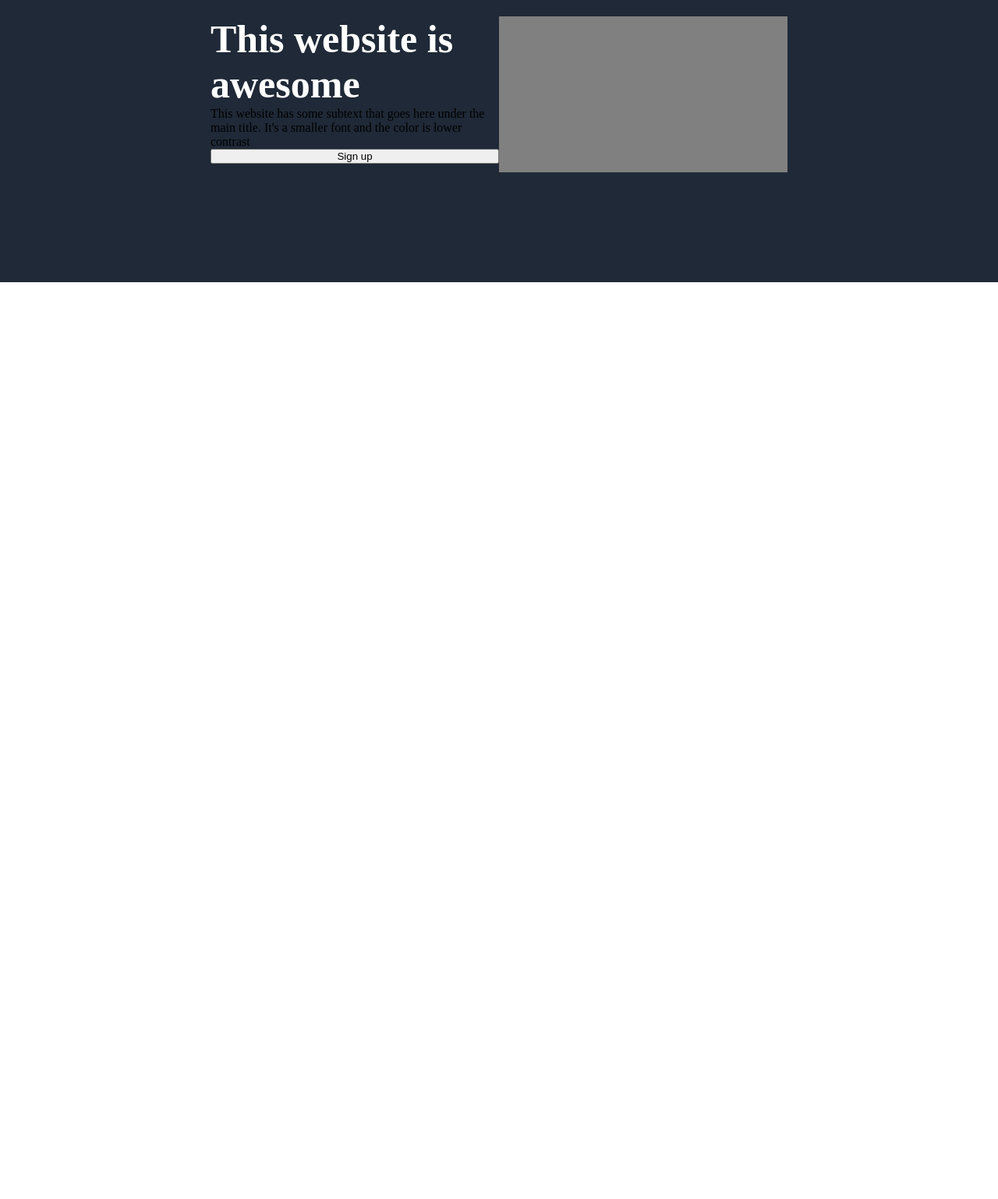
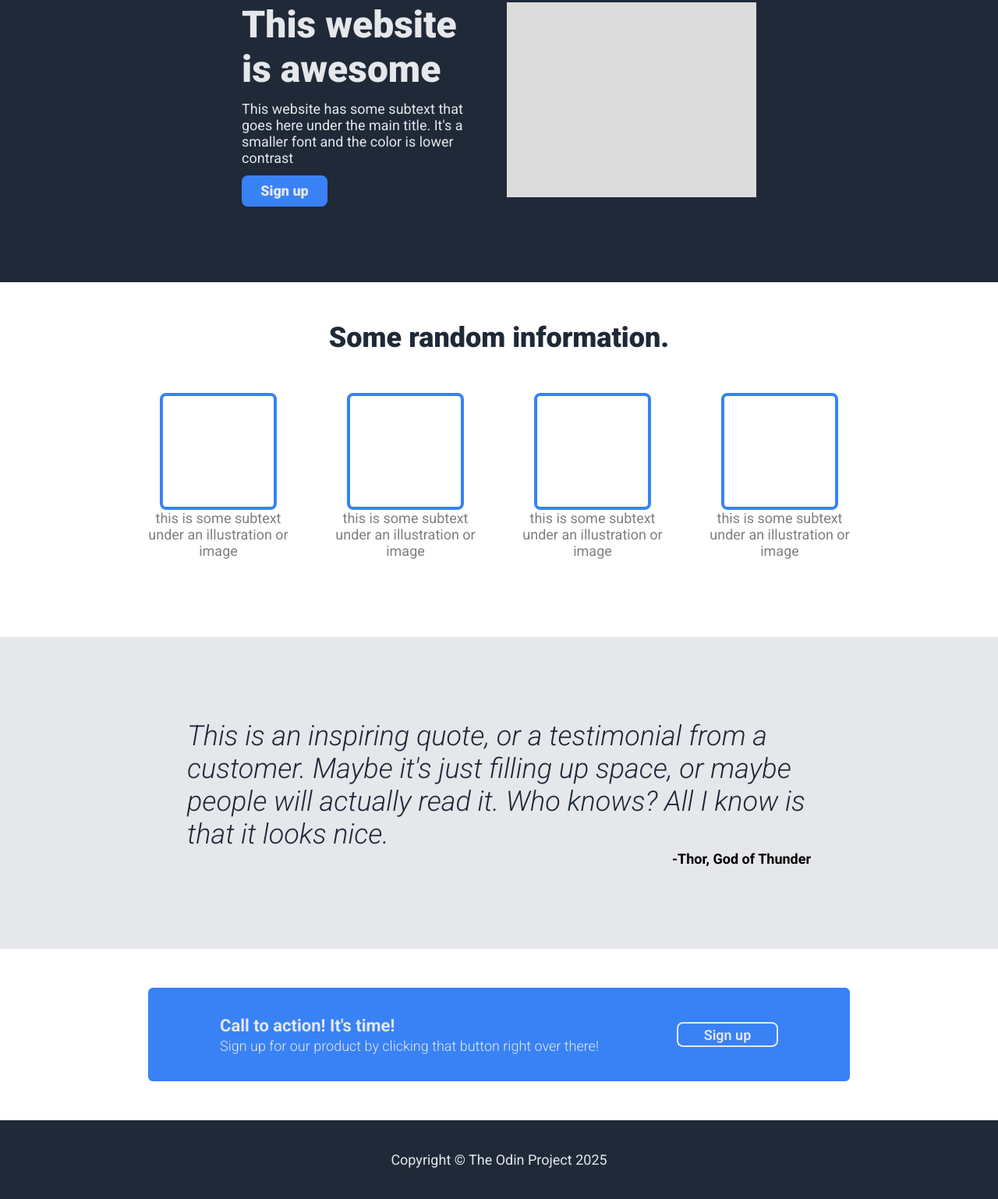
Before and after one commit to nublius/landing-page, a plain HTML site: page index.html in a window 1280 px wide. Shown: the part 188-1726 px from the top of the page at 78% size. Before the commit the page ends 800 px from the top, so only its background shows below. Drawn offline with Linux system fonts and the light colour scheme.

Commit message:
Finish project

```diff
--- a/index.html
+++ b/index.html
@@ -2,6 +2,9 @@
 <html lang="en">
     <head>
         <link href="styles.css" rel="stylesheet">
+        <link rel="preconnect" href="https://fonts.googleapis.com">
+    <link rel="preconnect" href="https://fonts.gstatic.com" crossorigin>
+    <link href="https://fonts.googleapis.com/css2?family=Roboto:ital,wght@0,100..900;1,100..900&display=swap" rel="stylesheet">
         <title>Landing Page</title>
     </head>
 
@@ -19,12 +22,51 @@
             <section class="flex hero-container">
                 <div class="flex info-container">
                     <h1>This website is awesome</h1>
-                    <p>This website has some subtext that goes here under the main title. It's a smaller font and the color is lower contrast</p>
-                    <button>Sign up</button>
+                    <p class="hero-p">This website has some subtext that goes here under the main title. It's a smaller font and the color is lower contrast</p>
+                    <button class="sign-up">Sign up</button>
                 </div>
-                <div class="hero-img">
-                </div>
+                <div class="hero-img"></div>
             </section>
         </section>
+        <section class="flex second-container">
+            <h2>Some random information.</h2>
+            <div class="flex box-container">
+                <div class="flex img-info-group">
+                    <div class="box"></div>
+                    <p class="box-info">this is some subtext under an illustration or image</p>
+                </div>
+                <div class="flex img-info-group">
+                    <div class="box"></div>
+                    <p class="box-info">this is some subtext under an illustration or image</p>
+                </div>
+                <div class="flex img-info-group">
+                    <div class="box"></div>
+                    <p class="box-info">this is some subtext under an illustration or image</p>
+                </div>
+                <div class="flex img-info-group">
+                    <div class="box"></div>
+                    <p class="box-info">this is some subtext under an illustration or image</p>
+                </div>
+            </div>
+        </section>
+        <section class="flex third-container">
+            <div class="flex quote-container">
+                <p class="quote">This is an inspiring quote, or a testimonial from a customer. Maybe it's just filling up space, or maybe people will actually read it. Who knows? All I know is that it looks nice.</p>
+                <h3>-Thor, God of Thunder</h3>
+            </div>
+        </section>
+        <section class="flex fourth-container">
+            <div class="flex call-to-action">
+                <div class="flex call-info">
+                    <h4 class="call-to-action-text">Call to action! It's time!</h4>
+                    <p class="call-to-action-text">Sign up for our product by clicking that button right over there!</p>
+                </div>
+                <button class="sign-up-2">Sign up</button>
+            </div>
+        </section>
+
+        <footer class="flex footer-container">
+            <p class="copyright">Copyright &#169 The Odin Project 2025</p>
+        </footer>
     </body>
 </html>
--- a/styles.css
+++ b/styles.css
@@ -2,6 +2,7 @@
     margin: 0px;
     padding: 0px;
     box-sizing: border-box;
+    font-family: 'Roboto'; font-size: 18px;
 }
 
 .flex {
@@ -10,7 +11,7 @@
 
 .first-container {
     background-color: #1F2937;
-    padding: 0px 270px;
+    padding: 0px 310px;
     flex-direction: column;
     min-height: 550px;
 }
@@ -18,6 +19,7 @@
 .navbar {
     justify-content: flex-end;
     flex: 1;
+    margin-top: 15px;
 }
 
 ul{
@@ -27,39 +29,171 @@ ul{
 
 li {
     list-style-type: none;
-    color: white;
+    color: #e5e7eb;
 }
 
 a {
     text-decoration: none;
-    color: white;
+    color: #e5e7eb;
 }
 
 li.logo {
     margin-right: auto;
-}
-
-h1 {
-    color: white;
-}
-
-.info-container {
-    flex-direction: column;
-    width: 400px;
+    font-weight: 900;
+    font-size: 24px;
 }
 
 .hero-container {
     margin-top: 50px;
     justify-content: space-between;
     flex: 1;
-}
-
-.hero-img {
-    width: 400px;
-    height: 200px;
-    background-color: grey;
+    gap: 50px;
 }
 
 h1 {
-    font-size: 50px;
+    color: #e5e7eb;
+    font-weight: 900;
+    font-size: 48px;
 }
+
+.info-container {
+    flex-direction: column;
+    width: 500px;
+    gap: 12px;
+}
+.hero-img {
+    width: 550px;
+    height: 250px;
+    background-color: gainsboro;
+}
+
+.hero-p {
+    color: #e5e7eb;
+}
+
+.sign-up {
+    background-color: #3882F6;
+    border-radius: 8px;
+    color: #e5e7eb;
+    border: none;
+    text-decoration: none;
+    width: 110px;
+    height: 40px;
+    font-weight: 900;
+}
+
+.second-container {
+    flex-direction: column;
+    align-items: center;
+    padding-bottom: 100px;
+}
+
+h2 {
+    font-size: 36px;
+    color: #1F2937;
+    font-weight: 900;
+    margin-top: 50px;
+    margin-bottom: 50px;
+}
+
+.box-container {
+    gap: 40px;
+}
+
+.img-info-group {
+    flex-direction: column;
+    align-items: center;
+    width: 200px;
+}
+
+.box {
+    height: 150px;
+    width: 150px;
+    border: solid #3882F6 4px;
+    color: #e5e7eb;
+    border-radius: 8px;
+}
+
+.box-info {
+    color: gray;
+    flex-wrap: wrap;
+    text-align: center;
+}
+
+.third-container {
+    background-color: #e5e7eb;
+    justify-content: center;
+    padding: 50px 0px;
+}
+
+.quote-container {
+    flex-direction: column;
+    width: 800px;
+    justify-content: center;
+    height: 300px;
+    font-weight: 300;
+}
+
+.quote {
+    font-size: 36px;
+    color: #1F2937;
+    font-style: italic;
+}
+
+h3 {
+    align-self: flex-end;
+}
+
+.fourth-container {
+    justify-content: center;
+    padding: 50px 0px;
+}
+
+.call-to-action {
+    background-color: #3882F6;
+    width: 900px;
+    height: 120px;
+    justify-content: center;
+    align-items: center;
+    gap: 100px;
+    border-radius: 6px;
+}
+
+.call-info {
+    flex-direction: column;
+    gap: 3px;
+}
+
+h4 {
+    font-size: 22px;
+}
+
+.call-to-action-text {
+    color: #e5e7eb;
+}
+
+p.call-to-action-text {
+    font-weight: 300;
+}
+
+.sign-up-2 {
+    background-color: #3882F6;
+    border-radius: 8px;
+    color: #e5e7eb;
+    border: solid 2px #e5e7eb;
+    text-decoration: none;
+    width: 130px;
+    height: 32px;
+    font-weight: 600;
+}
+
+.footer-container {
+    background-color: #1F2937;
+    justify-content: center;
+    padding: 40px 0px;
+}
+
+p.copyright {
+    color: #e5e7eb;
+    font-weight: 300px;
+}
```
